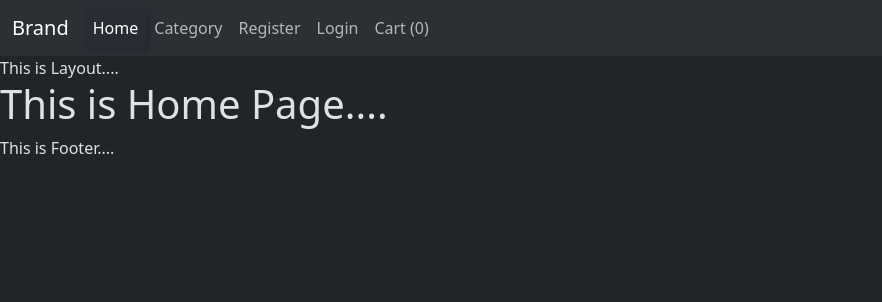
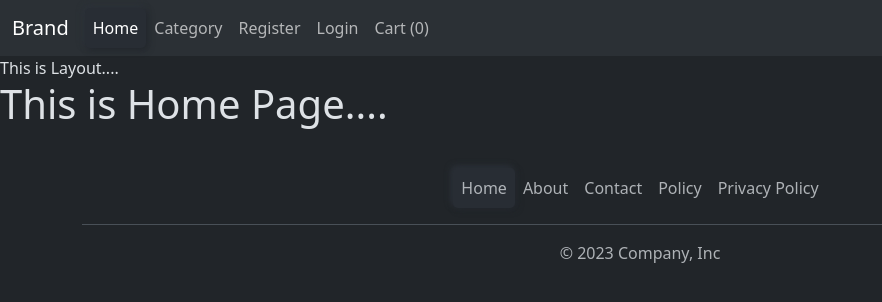
Before and after one commit to HarshKumar123456/E-Commerce-App-Using-MERN-Stack, a React (Vite) app in the folder client/: page / in a window 1280 px wide. Shown: the top 302 px of the page, without its empty margins (0-882 px from the left). Built offline with nearby package versions, Linux system fonts and the light colour scheme.

Commit message:
Made footer and corrected endpoint in cart in navigation bar

```diff
--- a/client/components/Layout/Footer.jsx
+++ b/client/components/Layout/Footer.jsx
@@ -1,11 +1,22 @@
 import React from "react";
+import { NavLink,Link } from "react-router-dom";
 
 const Footer = () => {
     return (
         <>
-        <div>
-        This is Footer....
-        </div>
+            <div className="container">
+                <footer className="py-3 my-4">
+                    <ul className="nav justify-content-center border-bottom pb-3 mb-3">
+                        <li className="nav-item"><NavLink to="/" className="nav-link px-2 text-body-secondary">Home</NavLink></li>
+                        <li className="nav-item"><NavLink to="/about" className="nav-link px-2 text-body-secondary">About</NavLink></li>
+                        <li className="nav-item"><NavLink to="/contact" className="nav-link px-2 text-body-secondary">Contact</NavLink></li>
+                        <li className="nav-item"><NavLink to="/policy" className="nav-link px-2 text-body-secondary">Policy</NavLink></li>
+                        <li className="nav-item"><NavLink to="/privacy-policy" className="nav-link px-2 text-body-secondary">Privacy Policy</NavLink></li>
+
+                    </ul>
+                    <p className="text-center text-body-secondary">© {new Date().getFullYear()} Company, Inc</p>
+                </footer>
+            </div>
         </>
     );
 };
--- a/client/components/Layout/Header.jsx
+++ b/client/components/Layout/Header.jsx
@@ -25,7 +25,7 @@ const Header = () => {
                                 <NavLink to="/login" className="nav-link" >Login</NavLink>
                             </li>
                             <li className="nav-item">
-                                <NavLink to="/policy" className="nav-link" >Cart ({0})</NavLink>
+                                <NavLink to="/cart" className="nav-link" >Cart ({0})</NavLink>
                             </li>
                         </ul>
                     </div>
```
